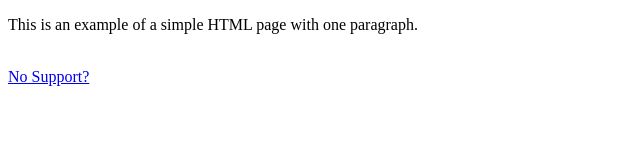
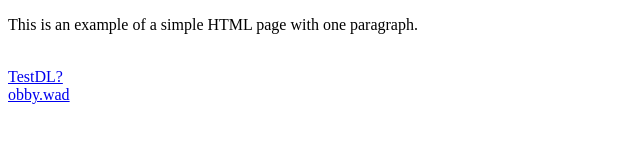
Before and after one commit to OldMustard/mywebsite, a plain HTML site: page index.html in a window 1280 px wide. Shown: the whole page, without its empty margins (0-640 px from the left). Drawn offline with Linux system fonts and the light colour scheme.

Commit message:
Signed-off-by: oldmustard <oldmustard@proton.me>

```diff
--- a/index.html
+++ b/index.html
@@ -6,7 +6,8 @@
     <body>
         <p>This is an example of a simple HTML page with one paragraph.</p>
 		<br>
-		<a href="/files/text.txt">No Support?</a>
+		<a href="./files/test.txt">TestDL?</a>
 		<br>
+		<a href="./files/obby.wad">obby.wad</a>
     </body>
 </html>
```
Also changed, not shown: 1 other file.
